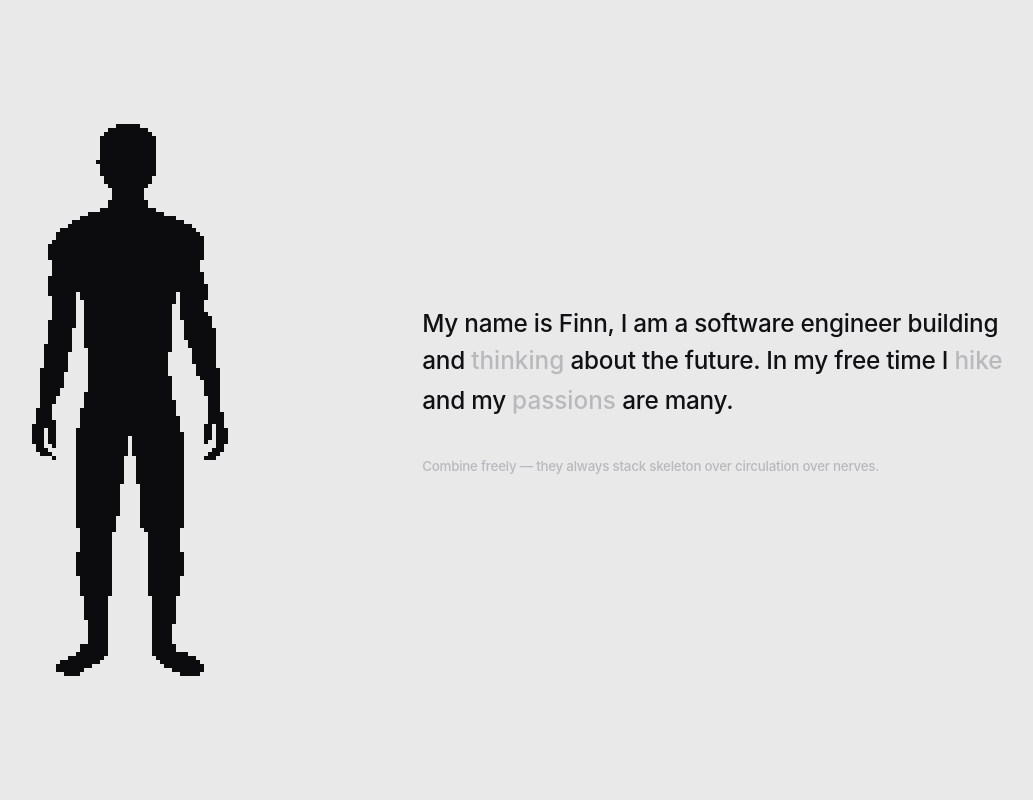
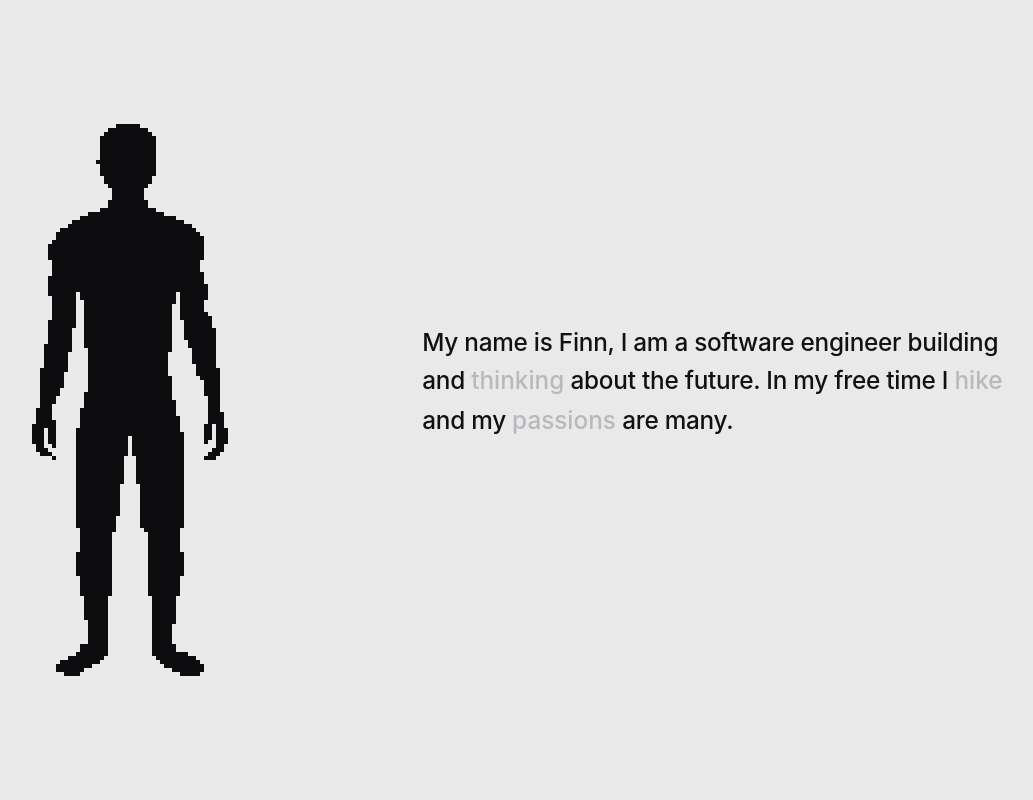
Before and after one commit to jxc2000-b/showcase-test, a Django app: page / in a window 1280 px wide. Shown: the whole page, without its empty margins (151-1184 px from the left). Run offline with Django 5.2, Linux system fonts and the light colour scheme.

Commit message:
some light touching, moving to a beefier model

```diff
--- a/core/static/core/css/style.css
+++ b/core/static/core/css/style.css
@@ -4,6 +4,7 @@
   --dim: #b9b9bd;
   --nervous: #2d4ada;
   --circulatory: #e23a3a;
+  --skeletal: #708090;
 }
 
 * {
@@ -137,7 +138,7 @@ body {
 }
 
 .keyword.active[data-layer="skeletal"] {
-  color: var(--ink);
+  color: var(--skeletal);
 }
 
 .hint {
--- a/core/static/core/js/main.js
+++ b/core/static/core/js/main.js
@@ -1,8 +1,8 @@
 /* main.js — homepage (/): render the grid layers onto stacked canvases and
  * toggle them from the [data-layer] keywords dimmed inside the prose.
  * Switching a layer on plays a slow themed pixel reveal with a shimmering
- * edge (skeletal scans skull-to-feet, nervous floods down from the brain,
- * circulatory pulses out from the heart); switching it off dissolves the
+ * edge (skeletal rises from the feet up to the skull, nervous floods down
+ * from the brain, circulatory pulses out from the heart); switching it off dissolves the
  * pixels back out. Layers combine freely and always stack in the fixed
  * canvas order (skeletal over circulatory over nervous over the
  * silhouette). Reduced-motion users get the plain CSS fade instead. */
@@ -24,6 +24,10 @@
   var SOFT_PX = 40;       // width of the shimmering edge, in sequence pixels
   // slight stagger, so layers switched on together assemble bottom-up
   var REVEAL_DELAY = { nervous: 0, circulatory: 200, skeletal: 400 };
+
+  var ZOOM_VISIBLE = 2 / 3;   // portion of the figure kept on screen while zoomed
+  var ZOOM_MIN = 1.2;         // least zoom allowed (small screens)
+  var ZOOM_MAX = 3;           // most zoom allowed (tall screens)
 
   var reduceMotion =
     window.matchMedia &&
@@ -86,7 +90,8 @@
   // the reveal sequence for each layer, matching its anatomy
   function orderedPixels(name, pts) {
     if (name === "skeletal") {
-      pts.sort(function (a, b) { return a.y - b.y || a.x - b.x; });
+      // from the ground up: feet first, skull last
+      pts.sort(function (a, b) { return b.y - a.y || a.x - b.x; });
     } else if (name === "nervous") {
       pts.sort(distanceOrder(topSeed(pts)));
     } else if (name === "circulatory") {
@@ -229,10 +234,10 @@
   function targetScale() {
     // offsetTop/offsetHeight ignore CSS transforms, so measuring stays
     // correct even while a zoom transition is playing — every click lands
-    // on the same scale, never a re-zoom
+    // on the same scale, never a re-zoom. Tune via ZOOM_VISIBLE/MIN/MAX.
     var top = figure.offsetTop - window.scrollY;
-    var scale = (window.innerHeight - top) / ((figure.offsetHeight * 2) / 3);
-    return Math.min(Math.max(scale, 1.2), 3);
+    var scale = (window.innerHeight - top) / (figure.offsetHeight * ZOOM_VISIBLE);
+    return Math.min(Math.max(scale, ZOOM_MIN), ZOOM_MAX);
   }
 
   function updateZoom() {
--- a/core/templates/core/index.html
+++ b/core/templates/core/index.html
@@ -30,8 +30,6 @@
         <button class="keyword" type="button" data-layer="circulatory" aria-pressed="false">passions</button>
         are many.
       </p>
-
-      <p class="hint">Combine freely &mdash; they always stack skeleton over circulation over nerves.</p>
     </section>
   </main>
 
```
